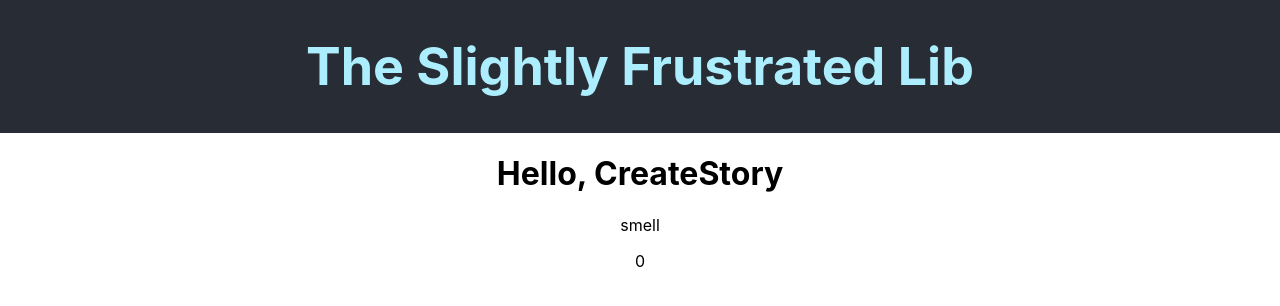
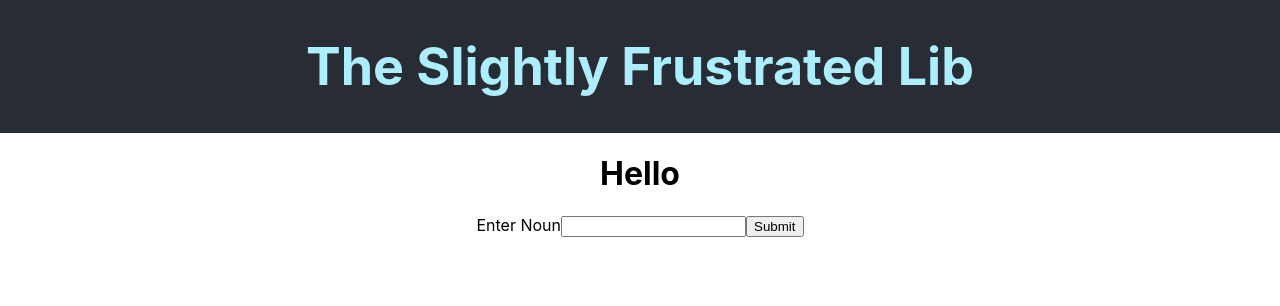
Before and after one commit to ttguitarnoob-dev/madlib, a React (Create React App) app: page /create-story in a window 1280 px wide. Shown: the top 306 px of the page. Built offline with nearby package versions, Linux system fonts and the light colour scheme.

Commit message:
Submission form working now

```diff
--- a/src/components/CreateStory.jsx
+++ b/src/components/CreateStory.jsx
@@ -1,22 +1,59 @@
 import { storyOne } from "../data/StoryOne"
 import { useState } from "react"
+import React from "react";
 
 
-const CreateStory = () => {
+class CreateStory extends React.Component {
     // input field with onChange > run a function that changes state to the input (this.setAnswers maybe?) and then increments the step to load the next question
-    const [answers, setAnswers] = useState([])
-    let step = 0
+    constructor(props) {
+        super(props);
+        this.state = {value: ''};
+        this.handleChange = this.handleChange.bind(this);
+        this.handleSubmit = this.handleSubmit.bind(this);
+    }
+    handleChange(event) {
+        this.setState({value: event.target.value})
+    }
+    handleSubmit(event) {
+        alert("Submitment of " + this.state.value)
+    }
 
-    return (
-        <div>
-            <h1>Hello, CreateStory</h1>
-            <p>{storyOne[2]}</p>
-            <p>{step}</p>
-            <p>{answers}</p>
+    render() {
+        return (
+            <div>
+            <h1>Hello</h1>
+            <form onSubmit={this.handleSubmit}>
+                <label>Enter Noun</label>
+                <input type="text" value={this.state.value} onChange={this.handleChange} />
+                <input type="submit" value="Submit" />
+            </form>
+            </div>
+        )
+    }
+    // const [answers, setAnswers] = useState([])
+    // let step = 0
+    // const userSubmit = (event) => {
+
+    //     console.log("submitment")
+    // }
+
+    // return (
+    //     <div>
+    //         <h1>Hello, CreateStory</h1>
+    //         <p>{storyOne[2]}</p>
+    //         <p>{step}</p>
+    //         <p>{answers}</p>
+    //         <div>
+    //             <form>
+    //                 <label htmlFor="answers">Enter A Noun</label>
+    //                 <input type="text" onSubmit={userSubmit} name="answers" id="answers" />
+    //                 <input type="submit" value="Submit" />
+    //             </form>
+    //         </div>
 
 
-        </div>
-    )
+    //     </div>
+    // )
 }
 
 export default CreateStory
```
